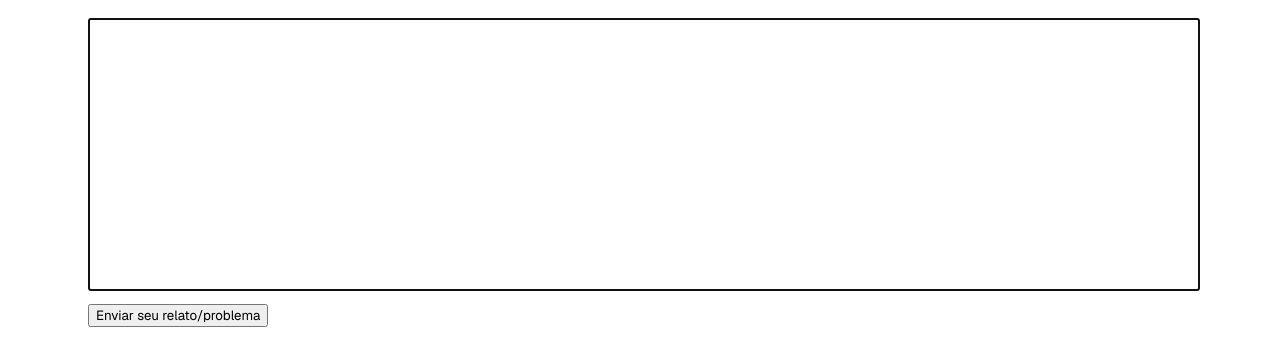
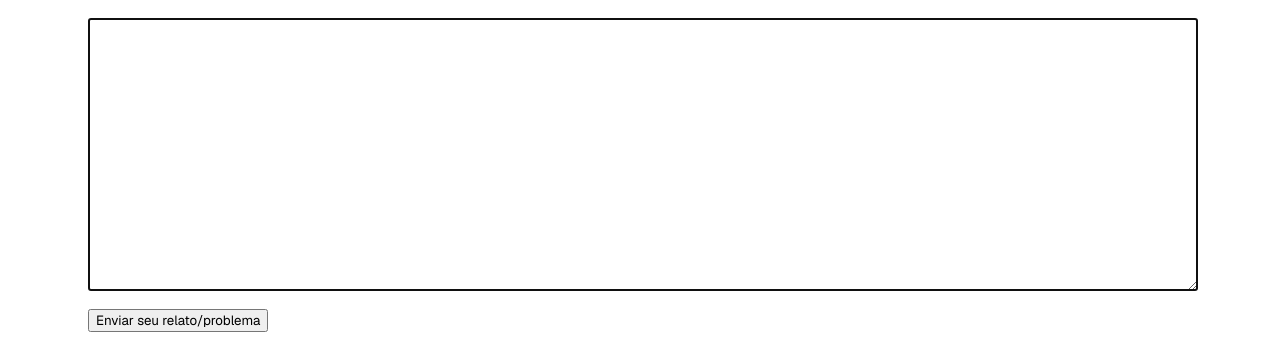
Before and after one commit to lucmsilva651/openrelatos-br, a website with bundled scripts: page enviar.html in a window 1280 px wide. Shown: the part 234-575 px from the top of the page. Built offline with nearby package versions, Linux system fonts and the light colour scheme; no server answers; a web font is replaced by a local one.

Commit message:
Merge pull request #1 from GiovaniFZ/main
ref: use textarea on user report field instead of input

```diff
--- a/css/style.css
+++ b/css/style.css
@@ -14,7 +14,7 @@ body {
   padding: 2em 5em;
 }
 
-input[type="text"] {
+textarea {
   width: 100%;
   height: 20em;
 }
--- a/enviar.html
+++ b/enviar.html
@@ -26,7 +26,7 @@
       <p>Problema ou relato: <span id="isLifeIssue"></span></p>
     </div>
     <br>
-    <input id="userInput" type="text" required autofocus maxlength="4000">
+    <textarea id="userInput" required autofocus maxlength="4000"></textarea>
     <button id="sendInput">Enviar seu relato/problema</button>
     <br>
     <p id="inputStatus"></p>
```
